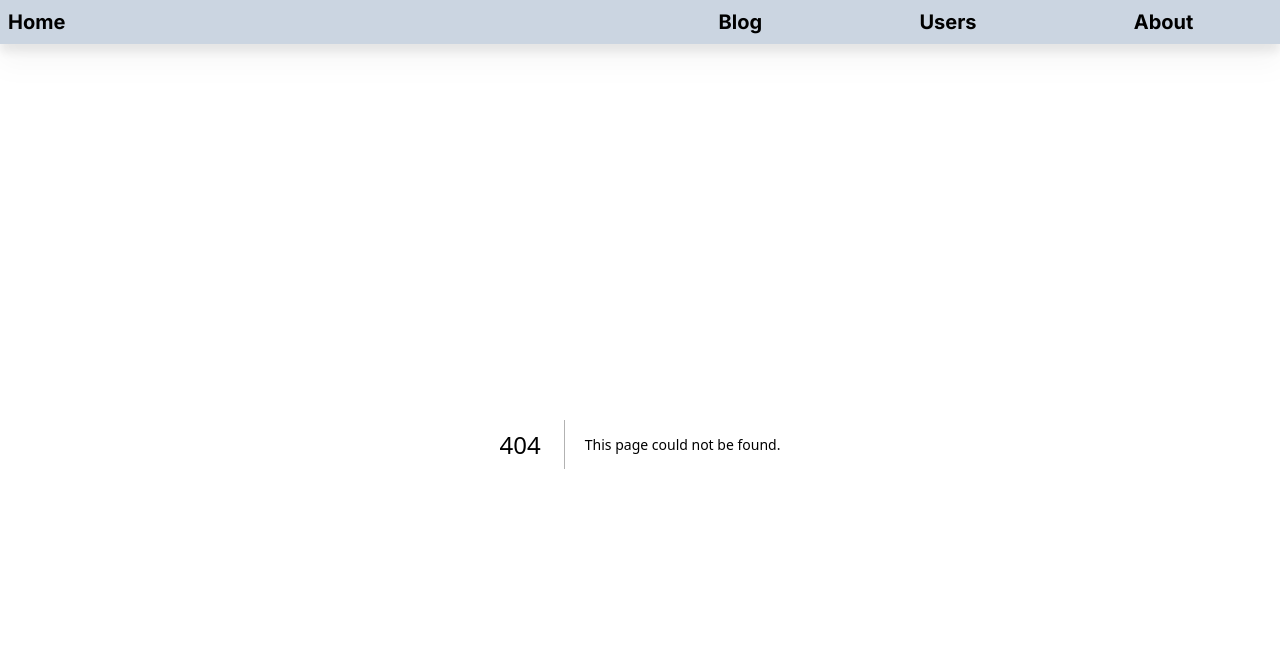
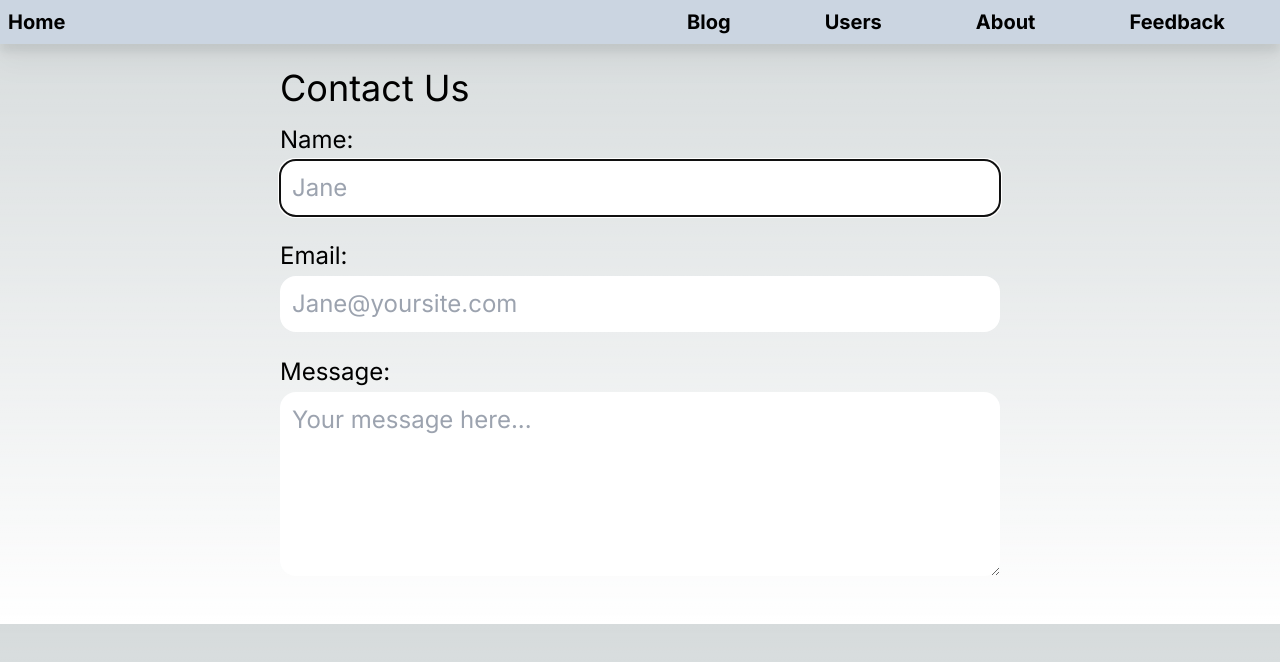
Before and after one commit to WinjiShinji/tutorial_nextjs, a Next.js app: page /feedback in a window 1280 px wide. Before the commit this address had no page. Shown: the top 662 px of the page. Built offline with nearby package versions, Linux system fonts and the light colour scheme.

Commit message:
tutorial 7 - route  handlers

```diff
--- /dev/null
+++ b/app/api/echo/route.ts
@@ -0,0 +1,12 @@
+export async function GET(request: Request) {
+  const { searchParams } = new URL(request.url)
+  // const name = searchParams.get("name")
+  // const instrument = searchParams.get("instrument")
+
+  // return Response.json({ name, instrument })
+  ////////////////////////////////////////////////////////
+
+  const obj = Object.fromEntries(searchParams.entries())
+
+  return Response.json(obj)
+}
--- /dev/null
+++ b/app/api/feedback/route.ts
@@ -0,0 +1,14 @@
+type Feedback = {
+  name?: string
+  email?: string
+  message?: string
+}
+
+export async function POST(request: Request) {
+  const data: Feedback = await request.json()
+  console.log("data: ", data)
+
+  const { name, email, message } = data
+
+  return Response.json({ name, email, message })
+}
--- /dev/null
+++ b/app/api/hello/route.ts
@@ -0,0 +1,3 @@
+export async function GET() {
+  return Response.json({ message: "Hello, Next.js!" })
+}
--- a/app/components/Navbar.tsx
+++ b/app/components/Navbar.tsx
@@ -18,6 +18,9 @@
         <Link className=" hover:text-black" href={"/about"}>
           About
         </Link>
+        <Link className=" hover:text-black" href={"/feedback"}>
+          Feedback
+        </Link>
       </div>
     </nav>
   )
--- /dev/null
+++ b/app/feedback/page.tsx
@@ -0,0 +1,113 @@
+"use client"
+
+import { useRouter } from "next/navigation"
+import { ChangeEvent, FormEvent, useState } from "react"
+
+const initState = {
+  name: "",
+  email: "",
+  message: "",
+}
+
+export default function Feedback() {
+  const [data, setData] = useState(initState)
+  const router = useRouter()
+
+  const handleSubmit = async (e: FormEvent<HTMLFormElement>) => {
+    e.preventDefault()
+    console.log(JSON.stringify(data))
+    const { name, email, message } = data
+
+    // Send data to API route //
+    const res = await fetch("http://localhost:3000/api/feedback", {
+      method: "POST",
+      headers: {
+        "Content-Type": "application/json",
+      },
+      body: JSON.stringify({
+        name,
+        email,
+        message,
+      }),
+    })
+    const result = await res.json()
+    console.log(result)
+
+    // Navigate to thank you
+    router.push(`/thankyou/`)
+  }
+
+  const handleChange = (
+    e: ChangeEvent<HTMLInputElement | HTMLTextAreaElement>
+  ) => {
+    const name = e.target.name
+
+    setData((prevData) => ({
+      ...prevData,
+      [name]: e.target.value,
+    }))
+  }
+
+  const canSave = [...Object.values(data)].every(Boolean)
+
+  const content = (
+    <form
+      onSubmit={handleSubmit}
+      className="flex flex-col mx-auto max-w-3xl p-6"
+    >
+      <h1 className="text-4xl mb-4">Contact Us</h1>
+
+      <label className="text-2xl mb-1" htmlFor="name">
+        Name:
+      </label>
+      <input
+        className="p-3 mb-6 text-2xl rounded-2xl text-black"
+        type="text"
+        id="name"
+        name="name"
+        placeholder="Jane"
+        pattern="([A-Z])[\w+.]{1,}"
+        value={data.name}
+        onChange={handleChange}
+        autoFocus
+      />
+
+      <label className="text-2xl mb-1" htmlFor="email">
+        Email:
+      </label>
+      <input
+        className="p-3 mb-6 text-2xl rounded-2xl text-black"
+        type="email"
+        id="email"
+        name="email"
+        placeholder="Jane@yoursite.com"
+        pattern="^[a-zA-Z0-9._%+-]+@[a-zA-Z0-9.-]+\.[a-zA-Z]{2,}$"
+        value={data.email}
+        onChange={handleChange}
+      />
+
+      <label className="text-2xl mb-1" htmlFor="message">
+        Message:
+      </label>
+      <textarea
+        className="p-3 mb-6 text-2xl rounded-2xl text-black"
+        id="message"
+        name="message"
+        placeholder="Your message here..."
+        rows={5}
+        cols={33}
+        value={data.message}
+        onChange={handleChange}
+      />
+
+      <button
+        className="p-3 mb-6 text-2xl rounded-2xl text-black border-solid border-white border-2 max-w-xs bg-slate-400 hover:cursor-pointer hover:bg-slate-300 disabled:hidden"
+        disabled={!canSave}
+      >
+        Submit
+      </button>
+    </form>
+  )
+
+  return content
+}
--- /dev/null
+++ b/app/thankyou/page.tsx
@@ -0,0 +1,12 @@
+import Link from "next/link"
+
+export default function ThankYou() {
+  return (
+    <main>
+      <h1 className="text-3xl grid place-content-center min-h-screen">
+        Thank you for your feedback!
+      </h1>
+      <Link href="/">Return Home</Link>
+    </main>
+  )
+}
```
